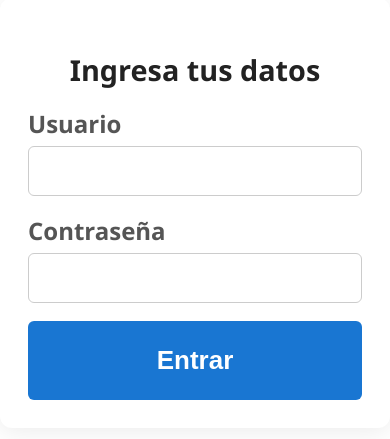
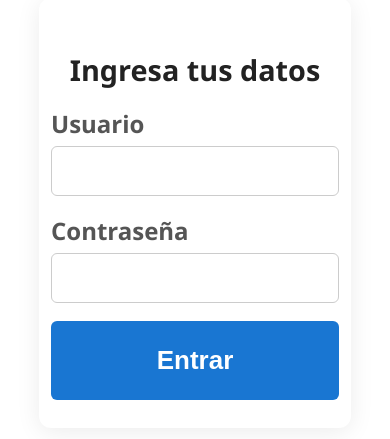
Before and after one commit to CarMp/MAGA-Express, a plain HTML site: page index.html in a window 390 px wide. Shown: the part 319-758 px from the top of the page. Drawn offline with Linux system fonts and the light colour scheme.

Commit message:
Update CSS for login layout and enhance responsiveness

```diff
--- a/index.css
+++ b/index.css
@@ -17,8 +17,8 @@ body, html {
 
 .login-container {
     width: 100%;
-    max-width: 100vw;
-    padding: 0 8px;
+    max-width: 80vw;
+    padding: 0 16px; /* Aumenta el padding lateral */
     display: flex;
     justify-content: center;
     align-items: center;
@@ -26,13 +26,13 @@ body, html {
 
 .login-box {
     background: #fff;
-    padding: 28px 28px;
+    padding: 28px 12px;
     margin-top: 0;
     border-radius: 12px;
     box-shadow: 0 4px 24px rgba(0,0,0,0.08);
     min-width: 0;
     width: 100%;
-    max-width: 460px;
+    max-width: 95vw;
     box-sizing: border-box;
 }
 
@@ -100,14 +100,13 @@ button[type="submit"]:hover {
     background: #125ea8;
 }
 
-/* Desktop styles */
 @media (min-width: 600px) {
     .main-wrapper {
         min-height: 100vh;
         justify-content: center;
     }
     .login-container {
-        max-width: 550px;
+        max-width: 460px;
         padding: 0;
         display: flex;
         justify-content: center;
@@ -120,7 +119,7 @@ button[type="submit"]:hover {
         box-shadow: 0 4px 24px rgba(0,0,0,0.08);
         max-height: 600px;
         min-width: 320px;
-        max-width: 700px;
+        max-width: 460px;
     }
     .login-logo {
         min-height: 0;
--- a/index.html
+++ b/index.html
@@ -2,6 +2,7 @@
 <html>
 <head>
     <meta charset="UTF-8" />
+    <meta name="viewport" content="width=device-width, initial-scale=1">
     <title>MAGA Express - Inicio Sesion</title>
     <link rel="stylesheet" href="index.css">
 </head>
```
